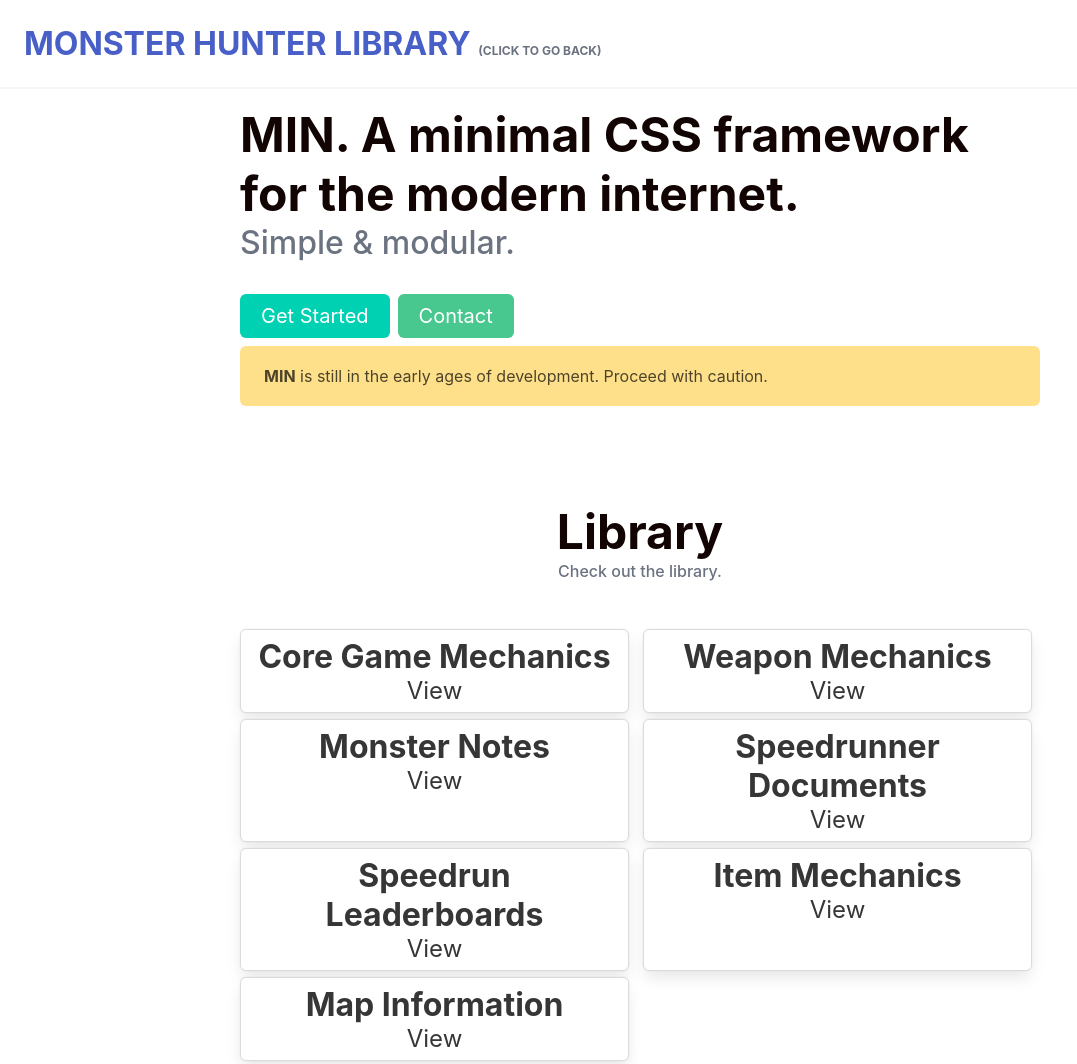
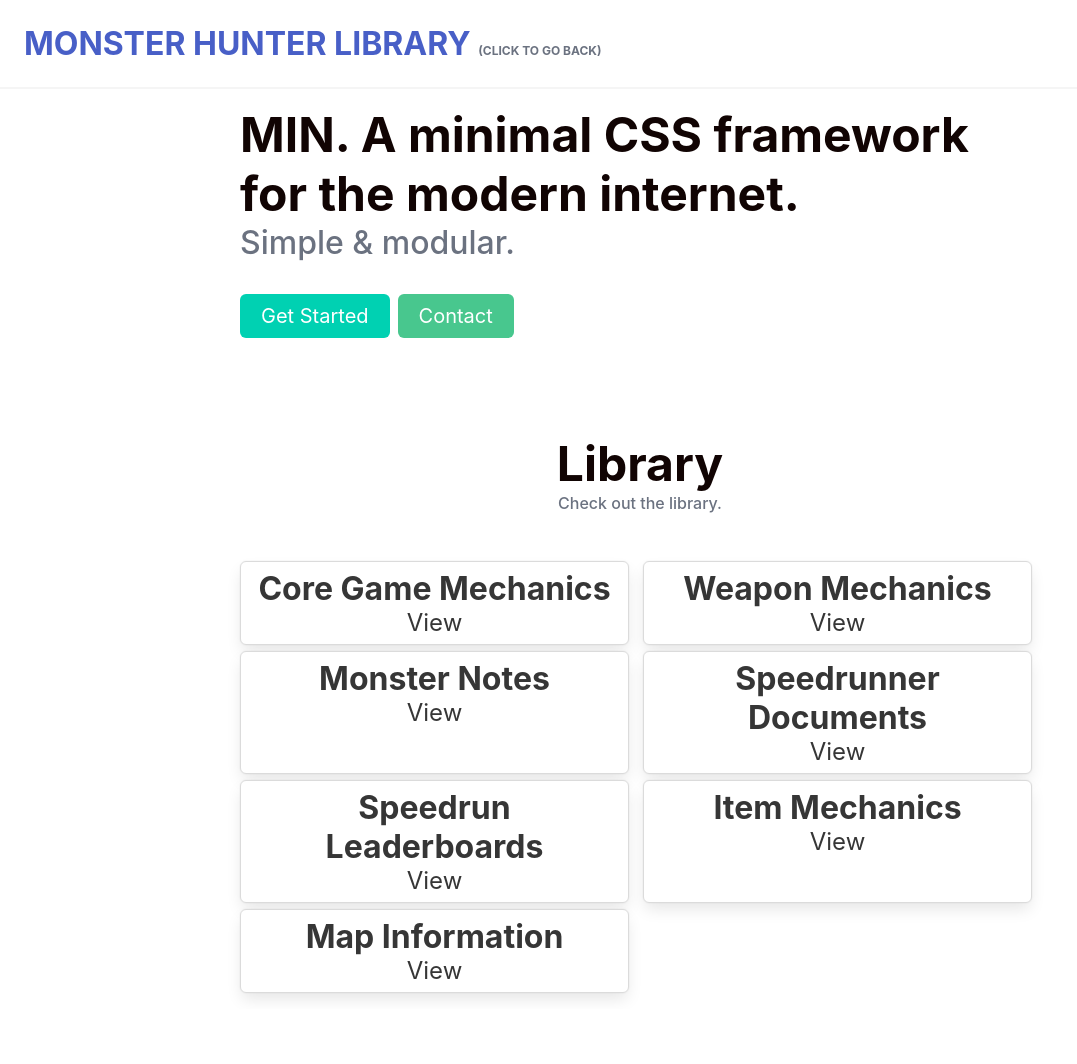
Before and after one commit to TalonLumini/mhlibrary, a website: page docs/index.html in a window 1280 px wide. Shown: the top 1064 px of the page, without its empty margins (0-1077 px from the left). After the commit the page ends 1009 px from the top, so only its background shows below. Drawn offline with Linux system fonts and the light colour scheme.

Commit message:
Comment out test notification

```diff
--- a/docs/index.html
+++ b/docs/index.html
@@ -34,7 +34,7 @@
         <a class="button is-size-5 is-main rounded-md mr-sm" href="./library/index.html">Get Started</a>
         <a class="button is-size-5 is-success rounded-md mr-sm" href="./contact/index.html">Contact</a>
     </div>
-    <div class="notification mt-sm is-warning is-size-6"><span class="font-bold">MIN</span> is still in the early ages of development. Proceed with caution.</div>
+    <!--<div class="notification mt-sm is-warning is-size-6"><span class="font-bold">MIN</span> is still in the early ages of development. Proceed with caution.</div>-->
 </div>
 
 <div class="text-center p-md max-w-md mt-xl">
```
